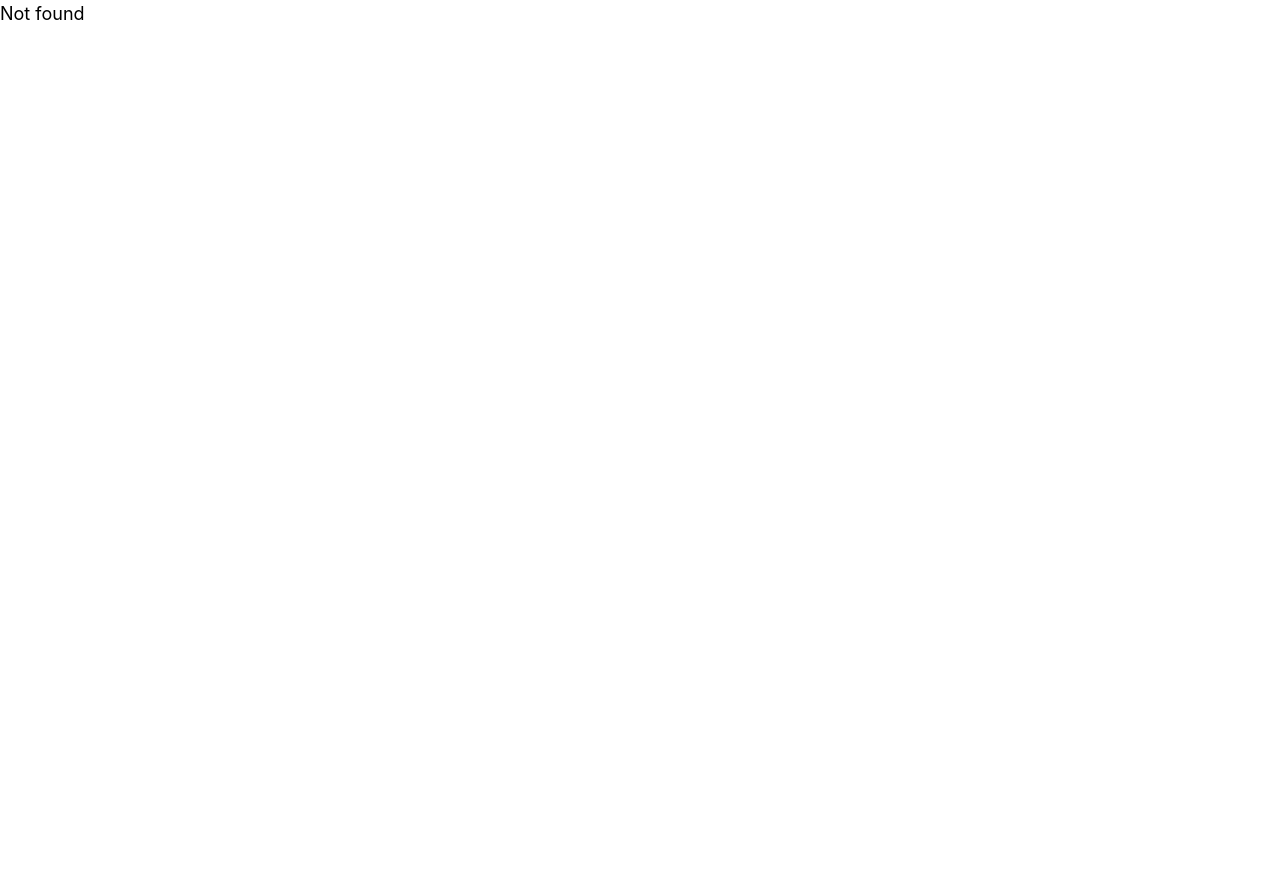
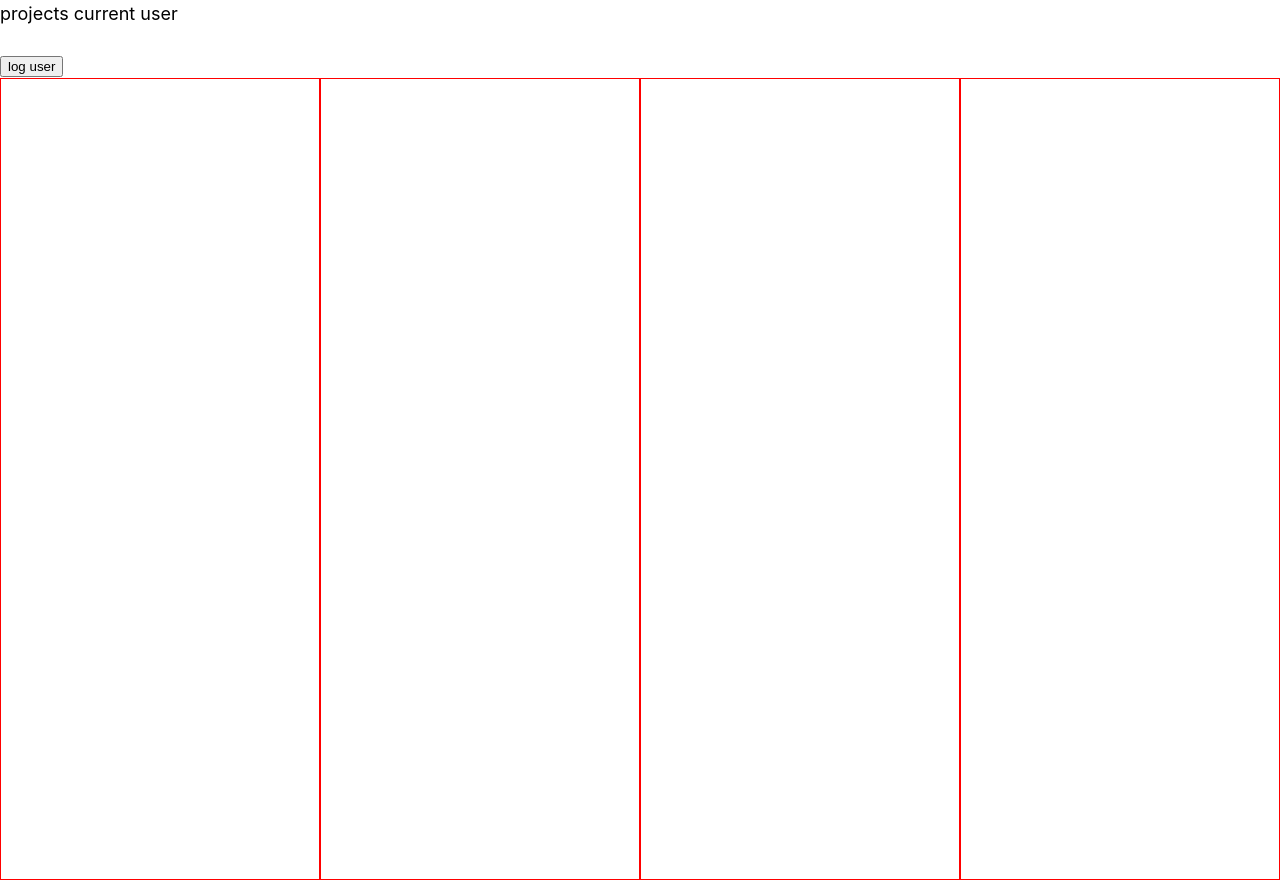
Before and after one commit to ARJITTHAKUR/Issue-tracker, a React (Vite) app in the folder client/issue_tracker/: page /project/1 in a window 1280 px wide. Before the commit the page ends 800 px from the top, so only its background shows below. Built offline with nearby package versions, Linux system fonts and the light colour scheme.

Commit message:
add DND component

```diff
--- a/client/issue_tracker/src/App.tsx
+++ b/client/issue_tracker/src/App.tsx
@@ -19,7 +19,7 @@ const router = createBrowserRouter([
     Component : DashBoardPage
   },
   {
-    path : '/project',
+    path : '/project/:id',
     Component : Project
   },
   {
--- a/client/issue_tracker/src/pages/dashboard/dashBoardPage.tsx
+++ b/client/issue_tracker/src/pages/dashboard/dashBoardPage.tsx
@@ -4,7 +4,7 @@ import AddProjectForm from "./dialogForm";
 import axios, { Axios } from "axios";
 import { apis } from "../../const/api-const";
 import { ProjectListInterface, Projects, formState } from "./interfaces";
-import { NavLink } from "react-router-dom";
+import { NavLink, useNavigate } from "react-router-dom";
 import CreateProjectForm from "./createProjectForm";
 import DialogForm from "../../components/UI/dialog/dialog";
 import DashBoardDialog from "./dialogForm";
@@ -15,7 +15,7 @@ export default function DashBoardPage() {
   const [toggleForm, setToggleForm] = useState(false);
   const [projectList, setProjectList] = useState<Projects[]>([]);
   const [user, setUser] = useRecoilState(currentUser)
-
+  const navigate = useNavigate();
 
   const addProject = () => {
     setToggleForm((prev) => !prev);
@@ -51,6 +51,10 @@ export default function DashBoardPage() {
 
     }
   }
+
+  const navigateToProject=(id : number)=>{
+    navigate(`/project/${id}`)
+  }
   // init
   useEffect(() => {
     fetchProjects();
@@ -70,7 +74,7 @@ export default function DashBoardPage() {
               {projectList.map((list) => {
                 return (
                   <>
-                    <li key={list.UserId}>{list?.Name}</li>
+                    <li key={list.UserId} onClick={()=>navigateToProject(list.ID)}>{list?.Name}</li>
                   </>
                 );
               })}
--- /dev/null
+++ b/client/issue_tracker/src/pages/project/dragNdropTasks.tsx
@@ -0,0 +1,12 @@
+import "./style.css"
+export default function DragNDropTasks(){
+
+    return <>
+        <div className="dndContainer">
+            <div className="dndStatusContainers"></div>
+            <div className="dndStatusContainers"></div>
+            <div className="dndStatusContainers"></div>
+            <div className="dndStatusContainers"></div>
+        </div>
+    </>
+}
--- a/client/issue_tracker/src/pages/project/projectPage.tsx
+++ b/client/issue_tracker/src/pages/project/projectPage.tsx
@@ -1,6 +1,7 @@
 import { useEffect } from "react";
 import { currentUser } from "../../store/store"
 import {useRecoilState, useRecoilValue} from "recoil";
+import DragNDropTasks from "./dragNdropTasks";
 
 export default function Project(){
     const [user, setUser] = useRecoilState(currentUser)
@@ -11,9 +12,13 @@ export default function Project(){
     useEffect(()=>{
         console.log(user)
     },[user,userVal])
+
     return <>
-    projects current user {userVal}
+    projects current user {userVal.name}
     <h1>{user.name}</h1>
     <button onClick={()=>logUser()}>log user</button>
+    <div>
+    <DragNDropTasks/>
+    </div>
     </>
 }
--- /dev/null
+++ b/client/issue_tracker/src/pages/project/style.css
@@ -0,0 +1,14 @@
+
+
+.dndContainer {
+    width: 100%;
+    display: flex;
+    height: 100vh;
+    flex-basis: 25%
+}
+
+.dndStatusContainers {
+    height: 100%;
+    border : 1px solid red;
+    width: 25%;
+}
```
